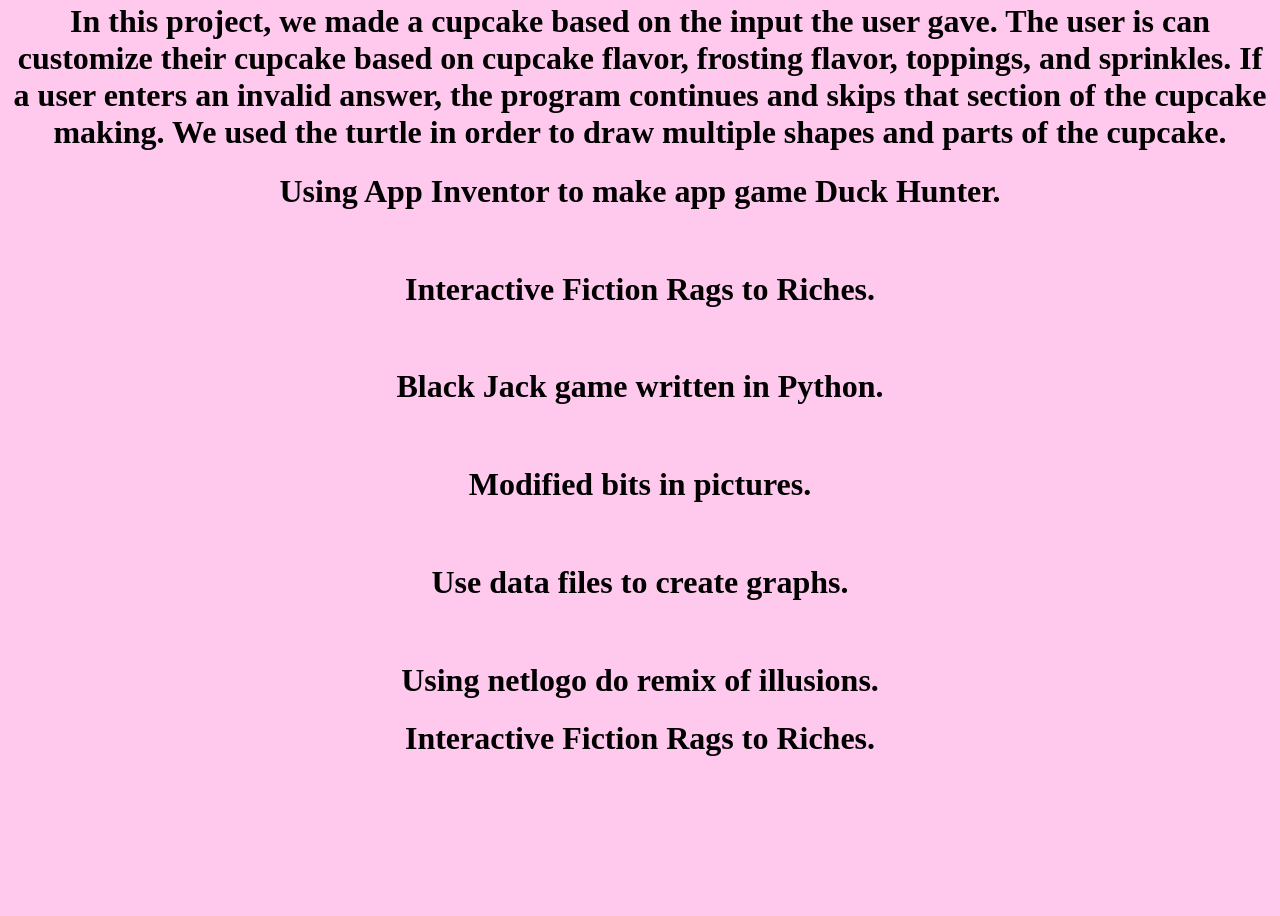
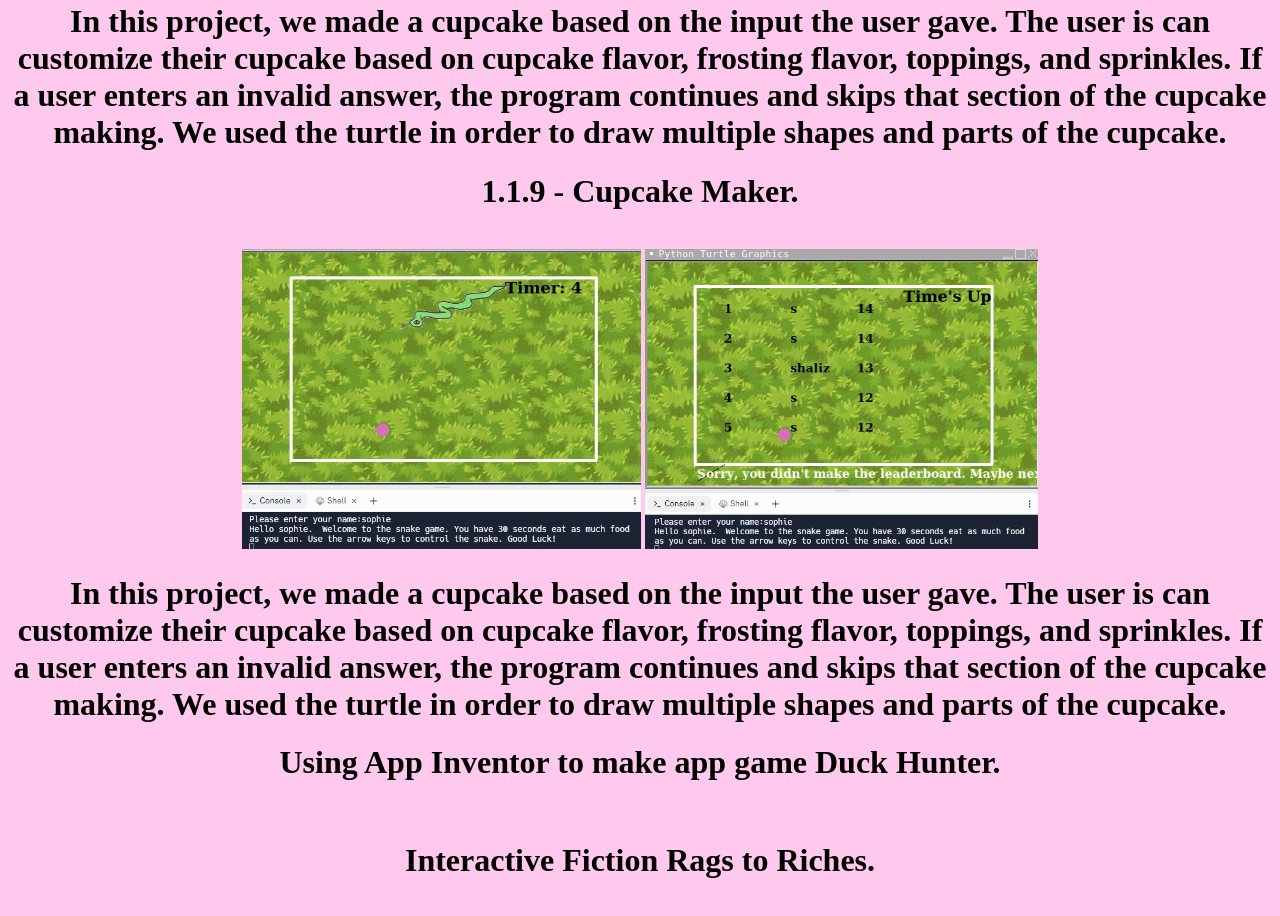
Before and after one commit to sophiekiim/friendly-barnacle, a plain HTML site: page portfolio.html in a window 1280 px wide. Shown: the part 544-1460 px from the top of the page. Before the commit the page ends 1349 px from the top, so only its background shows below. Drawn offline with Linux system fonts and the light colour scheme.

Commit message:
Update portfolio.html

```diff
--- a/portfolio.html
+++ b/portfolio.html
@@ -21,6 +21,15 @@
 If a user enters an invalid answer, the program continues and skips that section of the cupcake making. We used the turtle in order to draw multiple shapes and parts of the cupcake.
 
 </h1>
+    <h1>   1.1.9 - Cupcake Maker.</h1>
+    <br>
+    <img src="snake1.jpg" height="300">
+    <img src="snake2.jpg" height="300">
+    <h1>   In this project, we made a cupcake based on the input the user gave. The user is can customize their cupcake based on cupcake flavor, frosting flavor, toppings, and sprinkles.
+
+If a user enters an invalid answer, the program continues and skips that section of the cupcake making. We used the turtle in order to draw multiple shapes and parts of the cupcake.
+
+</h1>
     <h1>   Using App Inventor to make app game Duck Hunter.</h1>
     <br>
     <h1>   Interactive Fiction Rags to Riches.</h1>
```
